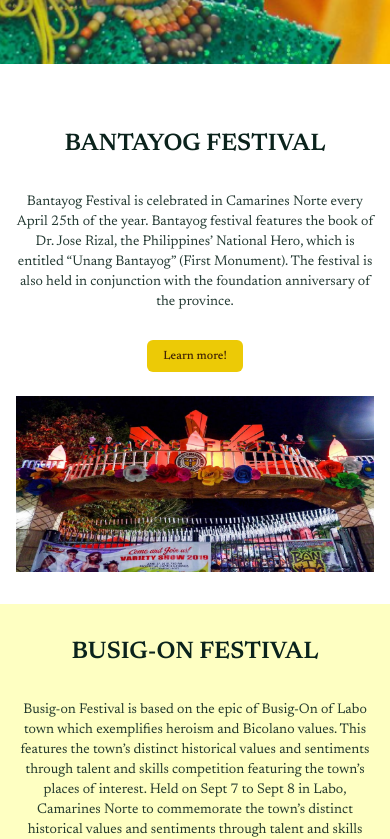
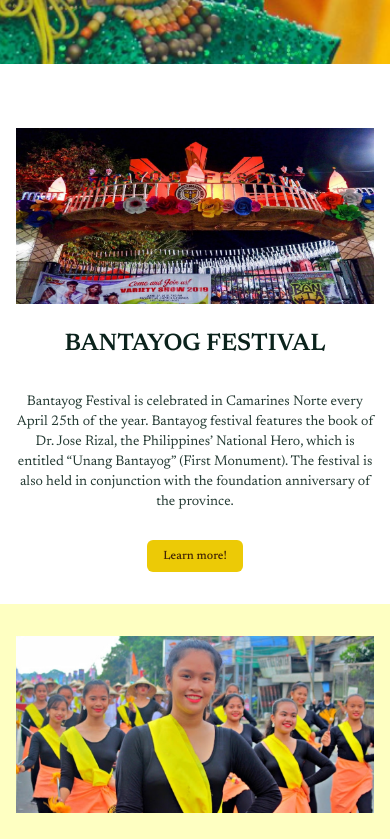
Before and after one commit to aljonard-dc/travelcn, a Next.js app: page /festivals in a window 390 px wide. Shown: the part 780-1619 px from the top of the page. Built offline with nearby package versions, Linux system fonts and the light colour scheme.

Commit message:
refactor: detailed page

```diff
--- a/components/DetailedPage.tsx
+++ b/components/DetailedPage.tsx
@@ -12,7 +12,7 @@ const DetailedPage = ({id}: {id: number}) => {
                         {
                             item.places && item.places.map((place, idx) => (
                                 <div key={place.id} className={`${idx % 2 === 0 ? 'bg-white': id === 1 ? 'bg-green-100' : 'bg-yellow-100'} grid grid-cols-1 md:grid-cols-2 text-center md:text-start gap-6 py-8 items-center px-mobile-margin md:px-tablet-margin lg:px-laptop-margin xl:px-desktop-margin`}>
-                                    <div className={`md:${idx % 2 === 0 ? 'order-2':'order-1'}`}>
+                                    <div className={`${idx % 2 === 0 ? 'order-2':'order-2 md:order-1'}`}>
                                         <h1 className='text-green-950 text-2xl md:text-3xl lg:text-4xl font-semibold pb-2'>{place.name}</h1>
                                         <h2 className='text-green-950/80 text-base md:text-lg lg:text-xl font-semibold pb-6'>{place.location}</h2>
                                         <p className='flex text-green-950/90 text-sm md:text-base lg:text-lg pb-7'>{place.description}</p>
@@ -21,7 +21,7 @@ const DetailedPage = ({id}: {id: number}) => {
                                         </div>
 
                                     </div>
-                                    <div className={`${idx % 2 === 0 ? 'order-1':'order-2'} h-full w-auto`}>
+                                    <div className={`${idx % 2 === 0 ? 'order-1':'order-1 md:order-2'} h-full w-auto`}>
                                         <img src={place.img} alt={place.name} className='w-full h-full object-cover'/>
                                     </div>
 
```
